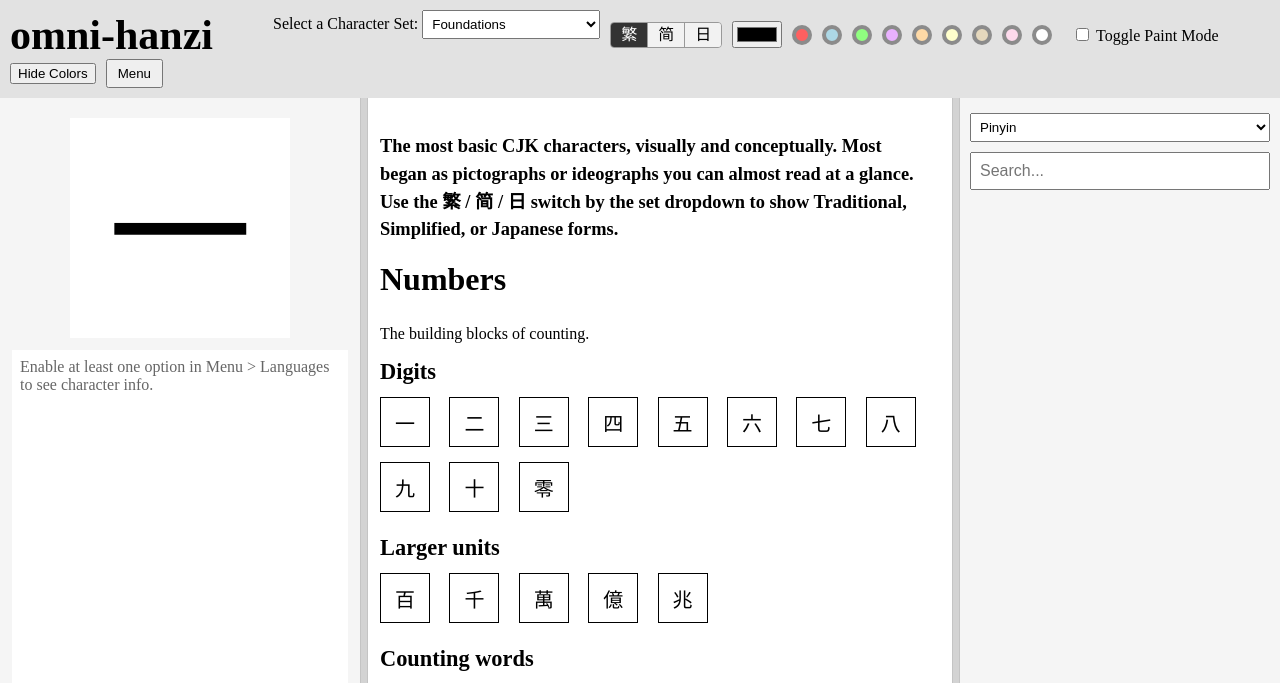
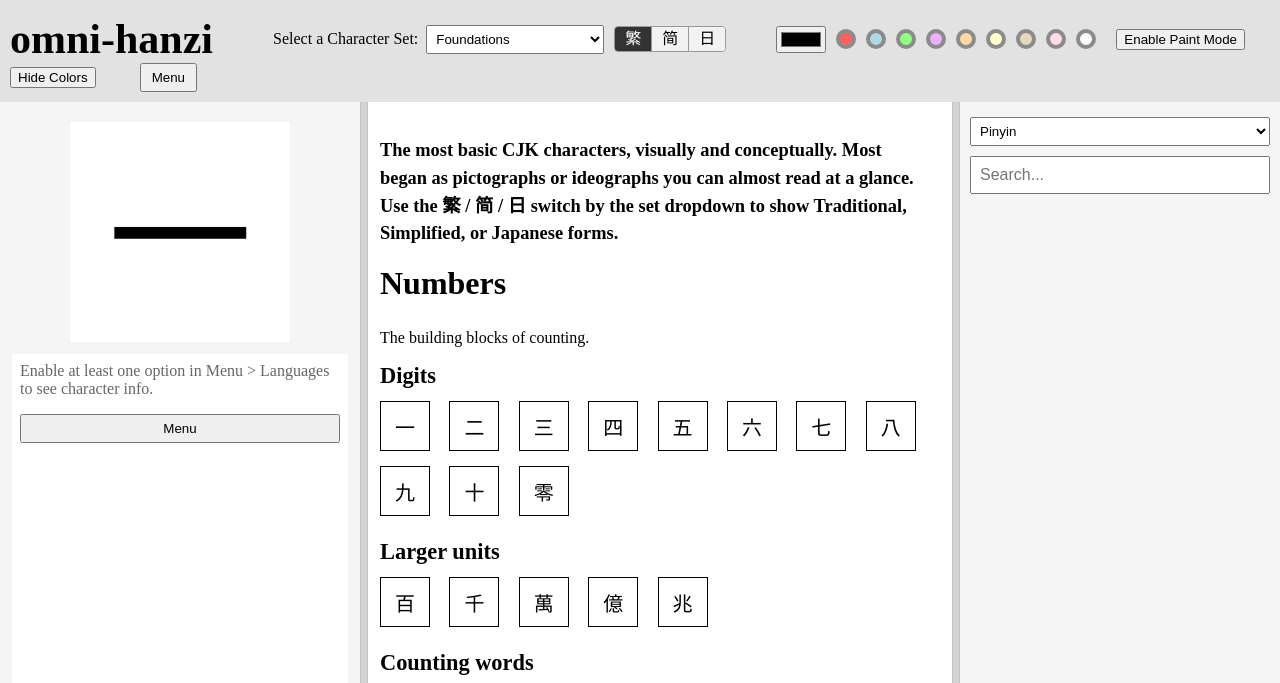
Before and after one commit to turukano26/Hanzi-Grid, a Flask app: page / in a window 1280 px wide. Shown: the top 683 px of the page. Run offline with Flask 3, Linux system fonts and the light colour scheme.

Commit message:
UI improvements, added menu button at the bottom of the info box, fixed spacing to be nicer

```diff
--- a/static/script.js
+++ b/static/script.js
@@ -425,12 +425,18 @@ function refreshParentStates() {
     });
 }
 
+// Appended to the info-box content so the Menu button scrolls with it and sits
+// at the very bottom. The inline onclick is part of the markup, so it survives
+// each innerHTML re-render with no rebinding needed.
+var INFO_BOX_MENU_BUTTON =
+    '<button id="info-popup-menu-btn" class="popup-menu-btn" onclick="openPopupMenu()">Menu</button>';
+
 function fetchCharacterInfo(character) {
     const infoBox = document.getElementById('infoBox');
     var options = Array.from(enabledOptions);
 
     if (options.length === 0) {
-        infoBox.innerHTML = '<span style="color:#666666;">Enable at least one option in Menu &gt; Languages to see character info.</span>';
+        infoBox.innerHTML = '<span style="color:#666666;">Enable at least one option in Menu &gt; Languages to see character info.</span>' + INFO_BOX_MENU_BUTTON;
         infoBox.scrollTop = 0;
         wrapCjkCharactersInInfoBox(infoBox);
         updateInfoBoxFadeState();
@@ -443,7 +449,7 @@ function fetchCharacterInfo(character) {
     xhr.onload = function () {
         if (xhr.status === 200) {
             var response = JSON.parse(xhr.responseText);
-            infoBox.innerHTML = renderSections(response.sections || []);
+            infoBox.innerHTML = renderSections(response.sections || []) + INFO_BOX_MENU_BUTTON;
             wrapCjkCharactersInInfoBox(infoBox);
             updateInfoBoxFadeState();
         }
@@ -537,7 +543,7 @@ function activateCharacterFromInfoBox(character) {
 
     fetchCharacterInfo(character);
 
-    if (document.getElementById('toggleCheckbox').checked) {
+    if (document.body.classList.contains('paintbrush-cursor')) {
         var selectedColor = colorPicker.value;
         localStorage.setItem(unicodeKey, selectedColor);
         largeBox.style.backgroundColor = selectedColor;
@@ -669,7 +675,7 @@ function handleCellClick(span) {
     fetchCharacterInfo(character);
 
     // In paint mode, colour the cell; otherwise copy its colour to the picker.
-    if (document.getElementById('toggleCheckbox').checked) {
+    if (document.body.classList.contains('paintbrush-cursor')) {
         var selectedColor = colorPicker.value;
         localStorage.setItem(unicodeKey, selectedColor);
         largeBox.style.backgroundColor = selectedColor;
@@ -927,10 +933,15 @@ function changeColor(color) {
     });
 }
 
-// Function to toggle the cursor when the paintbrush mode is on
+// Function to toggle the paintbrush mode (cursor + click-to-colour behaviour).
+// The `paintbrush-cursor` body class is the single source of truth.
 function toggleCursor() {
-    const body = document.body;
-    body.classList.toggle('paintbrush-cursor', document.getElementById('toggleCheckbox').checked);
+    const on = document.body.classList.toggle('paintbrush-cursor');
+    const btn = document.getElementById('togglePaintBtn');
+    if (btn) {
+        btn.textContent = on ? 'Disable Paint Mode' : 'Enable Paint Mode';
+        btn.setAttribute('aria-pressed', on ? 'true' : 'false');
+    }
 }
 
 // Show/hide all cell colourings. The colours stay in localStorage and on the
--- a/static/styles.css
+++ b/static/styles.css
@@ -125,7 +125,9 @@ body {
 }
 
 .charsetmenu {
-    margin-bottom: 20px;
+    display: flex;
+    align-items: center;
+    gap: 8px;
 }
 
 .grid-column {
@@ -278,6 +280,19 @@ body.colorings-hidden span[data-unicode] {
     margin-right: 10px;
 }
 
+/* Active-state highlight for the paint-mode / hide-colors toggle buttons. */
+#togglePaintBtn[aria-pressed="true"],
+#toggleColoringsBtn[aria-pressed="true"] {
+    background-color: #7d9fd3;
+    border-color: #5f82b8;
+    color: #fff;
+}
+
+/* Extra gap before the final Menu button (adds to the 10px container margin). */
+#open-popup-menu-btn {
+    margin-left: 34px;
+}
+
 
 body {
     cursor: default;
@@ -404,6 +419,7 @@ body {
 
 .top-menu {
     padding: 10px;
+    padding-top: 15px;
     background-color: #e2e2e2;
 }
 
@@ -451,11 +467,12 @@ body {
     padding: 5px;
 }
 
-.script-toggle {
+.top-menu .script-toggle {
     display: inline-flex;
     border: 1px solid #999;
     border-radius: 4px;
     overflow: hidden;
+    margin-right: 50px;
 }
 
 .script-btn {
@@ -484,6 +501,14 @@ body {
     padding-left: 10px;
 }
 
+/* Menu button at the bottom of the scrollable info-box content. */
+#info-popup-menu-btn {
+    display: block;
+    width: 100%;
+    box-sizing: border-box;
+    margin-top: 16px;
+}
+
 .search-bar {
     margin: 5px 0 8px 0;
 }
--- a/templates/index.html
+++ b/templates/index.html
@@ -26,8 +26,7 @@
         </div>
         <div id="colorButtons"></div>
         <div>
-            <input type="checkbox" id="toggleCheckbox" onchange="toggleCursor()">
-            <label for="toggleCheckbox">Toggle Paint Mode</label>
+            <button id="togglePaintBtn" onclick="toggleCursor()">Enable Paint Mode</button>
         </div>
         <div>
             <button id="toggleColoringsBtn" onclick="toggleColorings()">Hide Colors</button>
```
